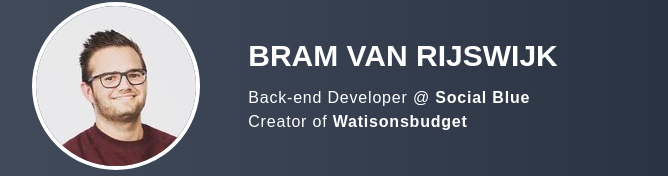
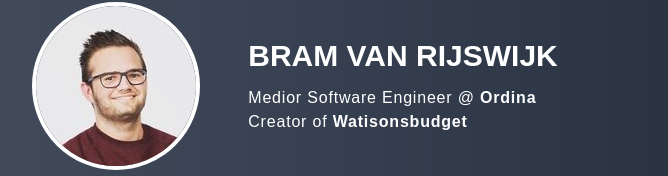
Before and after one commit to bramvanrijswijk/bramvanrijswijk.nl, a Vue app: page / in a window 1280 px wide. Shown: the part 314-490 px from the top of the page, without its empty margins (345-1013 px from the left). Built offline with nearby package versions, Linux system fonts and the light colour scheme; a web font is replaced by a local one.

Commit message:
Changed Social Blue to Ordina

```diff
--- a/src/App.vue
+++ b/src/App.vue
@@ -7,8 +7,8 @@
       <section class="flex flex-col space-y-3 self-start sm:self-auto">
         <h1 class="text-2xl sm:text-3xl uppercase text-white font-black">Bram van Rijswijk</h1>
         <section>
-                    <p class="text-sm sm:text-base text-white font-medium tracking-wider">Back-end Developer @ <a href="https://socialblue.com" class="font-extrabold hover:underline">Social Blue</a></p>
-                    <p class="text-sm sm:text-base text-white font-medium tracking-wider">Creator of <a href="https://watisonsbudget.nl" class="font-extrabold hover:underline">Watisonsbudget</a></p>
+          <p class="text-sm sm:text-base text-white font-medium tracking-wider">Medior Software Engineer @ <a href="https://ordina.nl" target="_blank" class="font-extrabold hover:underline">Ordina</a></p>
+          <p class="text-sm sm:text-base text-white font-medium tracking-wider">Creator of <a href="https://watisonsbudget.nl" target="_blank" class="font-extrabold hover:underline">Watisonsbudget</a></p>
         </section>
       </section>
     </div>
```
Lines whose indentation alone changed are shown as unchanged.
